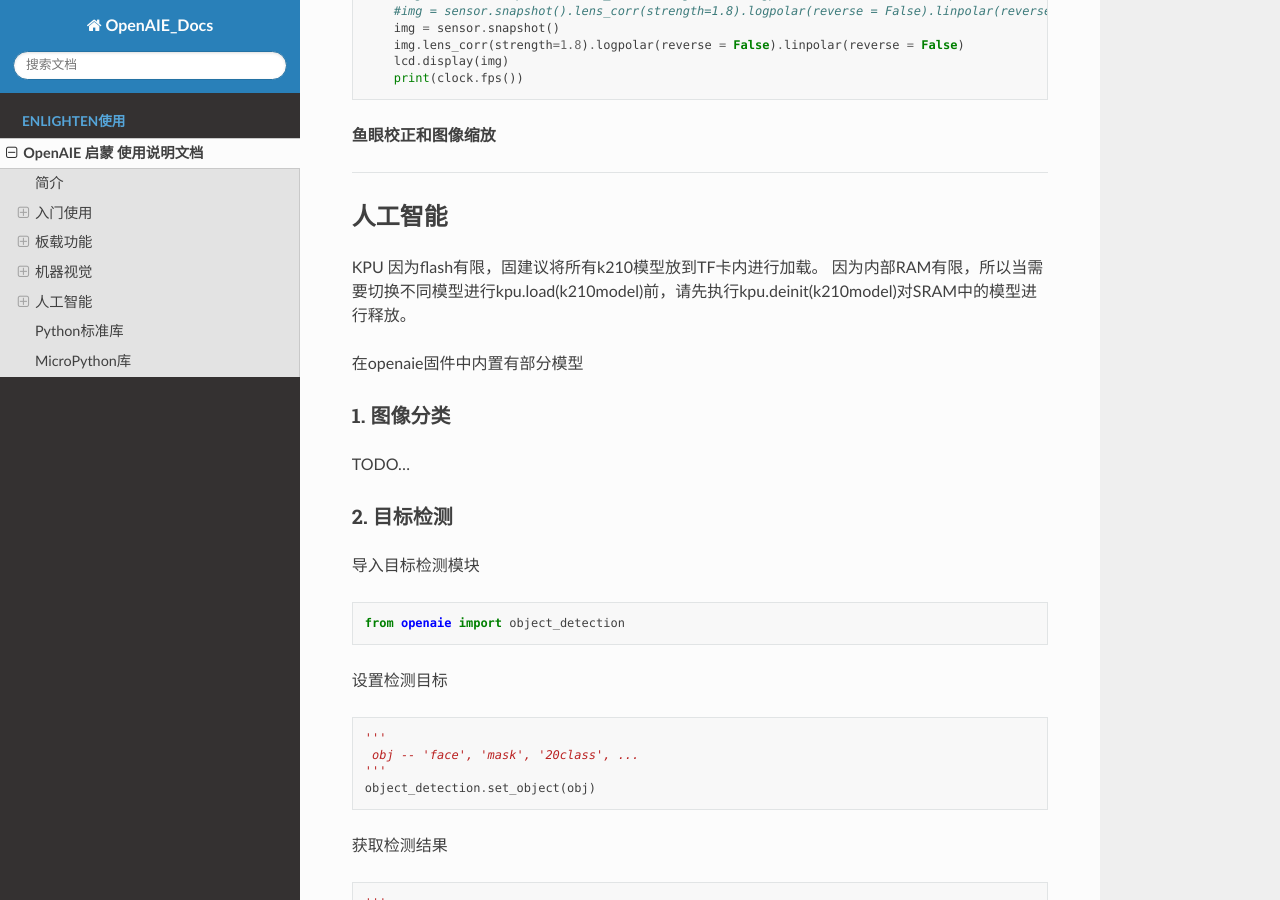
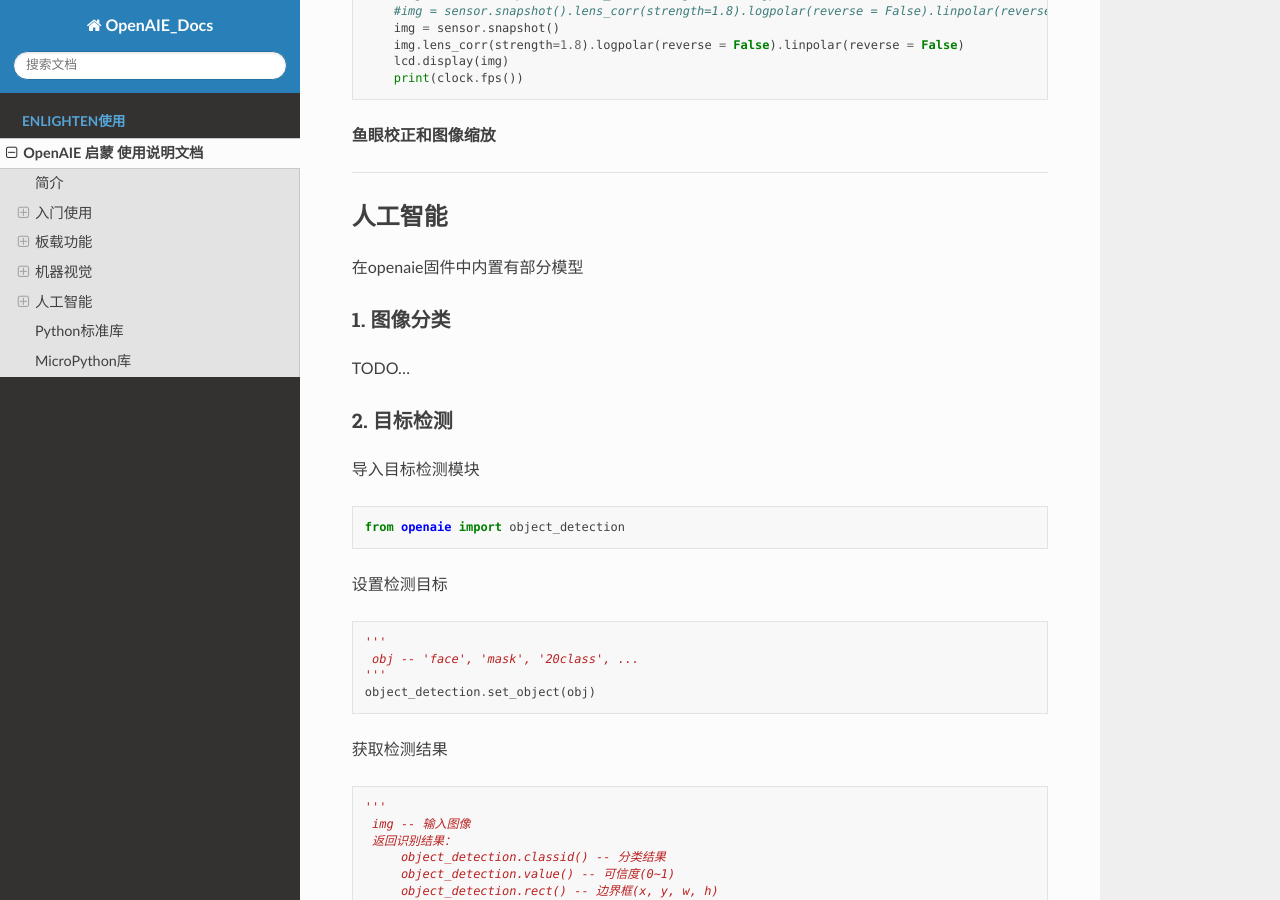
Before and after one commit to hlym123/OpenAIE_Docs, a Sphinx documentation site: the page built from source/intro.rst, in a window 1280 px wide and 900 px high, scrolled down 32775 px. Built offline with Sphinx 7.4.7 and the Read the Docs theme 2.0.0, drawn with Linux system fonts in a browser that asks for light colours.

Commit message:
update...

```diff
--- a/source/intro.rst
+++ b/source/intro.rst
@@ -1576,9 +1576,6 @@ Haar级联分类器，多个不同的特征检测器组合
 
 人工智能
 ******************************************************
-KPU
-因为flash有限，固建议将所有k210模型放到TF卡内进行加载。
-因为内部RAM有限，所以当需要切换不同模型进行kpu.load(k210model)前，请先执行kpu.deinit(k210model)对SRAM中的模型进行释放。
 
 在openaie固件中内置有部分模型
 
```
